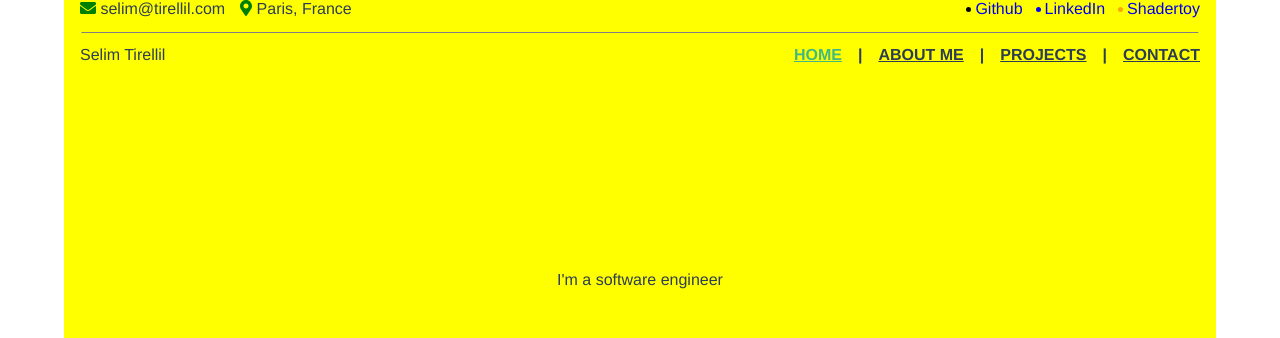
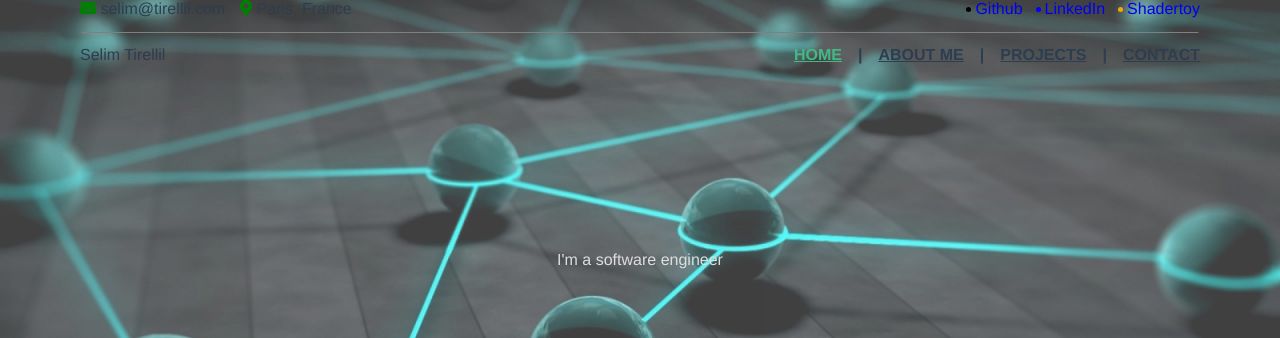
Before and after one commit to selimbat/tirellil-com, a Vue app: page /#/ in a window 1280 px wide. Shown: the top 338 px of the page. Built offline with nearby package versions, Linux system fonts and the light colour scheme.

Commit message:
add background to banner component

```diff
--- a/src/components/Banner.vue
+++ b/src/components/Banner.vue
@@ -26,12 +26,20 @@ export default {
 
 <style lang="scss" scoped>
 section {
-  width: 90vw;
-  height: 70vh;
+  width: 100%;
+  height: 520px;
   margin: auto;
-  background: yellow;
+  background-image: url("../assets/cgi-laser-balls.jpg");
+  background-size: cover;
+  background-position: top center;
+  opacity: 0.75;
   display: flex;
   justify-content: center;
   align-items: center;
 }
+
+.parallax * {
+  color: lightgrey;
+  mix-blend-mode: screen;
+}
 </style>
--- a/src/components/Header.vue
+++ b/src/components/Header.vue
@@ -1,5 +1,5 @@
 <template>
-  <ResponsiveContainer style="position: fixed">
+  <ResponsiveContainer style="position: fixed; z-index: 10">
     <header>
       <slot name="header-top"></slot>
       <span></span>
--- a/src/views/Home.vue
+++ b/src/views/Home.vue
@@ -4,7 +4,7 @@
       <h2>I'm a software engineer</h2>
     </Banner>
     <ResponsiveContainer>
-      <img alt="Vue logo" src="../assets/img-about.jpg" />
+      <img alt="placeholder" src="../assets/img-about.jpg" />
     </ResponsiveContainer>
   </div>
 </template>
```
Also changed, not shown: src/components/NavButton.vue (+4 -4 lines), src/globals.css (line endings or trailing spaces).
